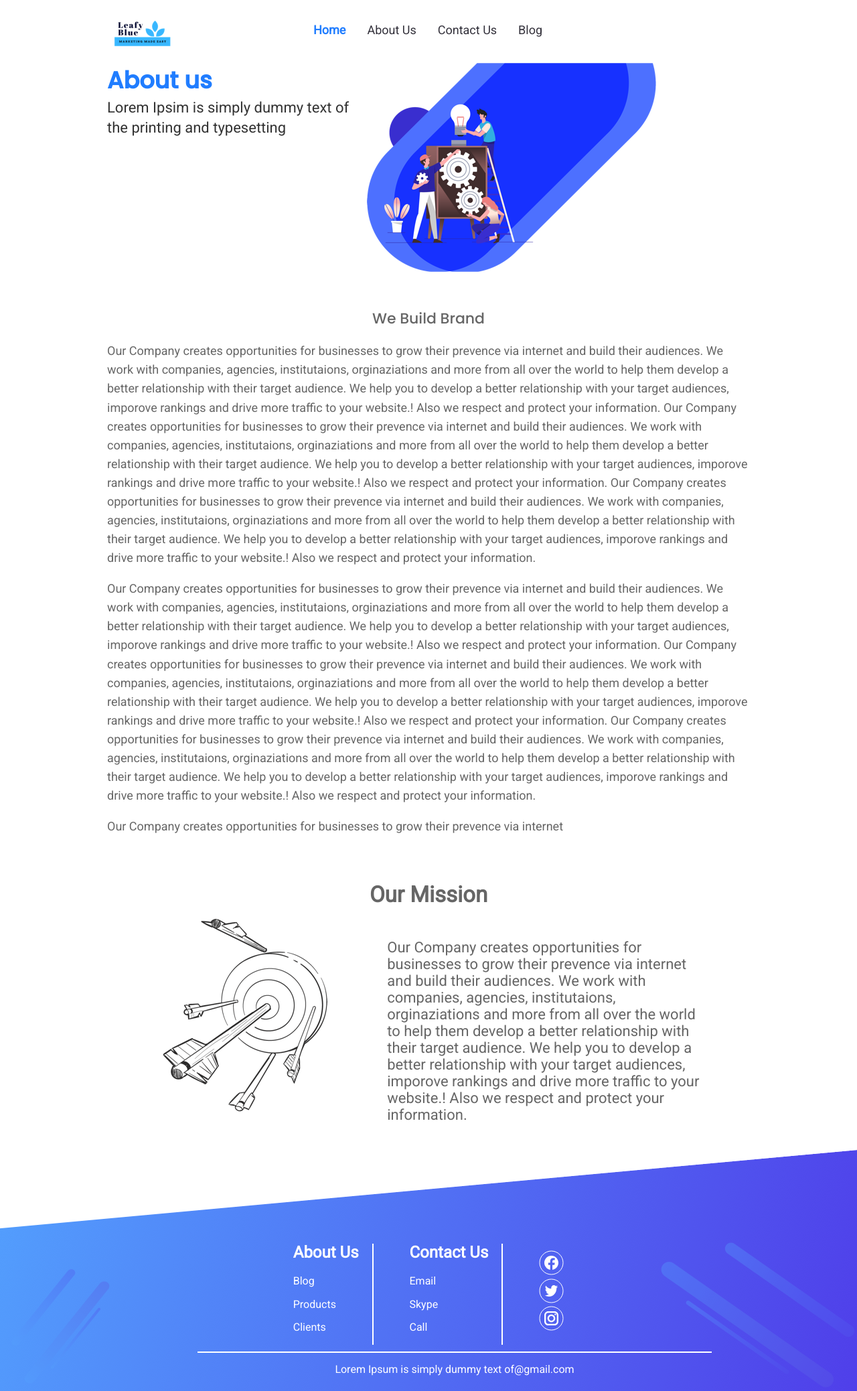
After one commit to ashishrainagit2/basic-webdesign, a PHP site: page /aboutus.html in a window 1280 px wide. The commit adds this page. Shown: the whole page at 67% size. Run offline with PHP 8.4, Linux system fonts and the light colour scheme.

Commit message:
make it better

```diff
--- /dev/null
+++ b/aboutus.html
@@ -0,0 +1,184 @@
+<!DOCTYPE html>
+<html lang="en">
+    <head>
+        <meta charset="UTF-8">
+        <meta name="viewport" content="width=device-width, initial-scale=1.0">
+        <meta http-equiv="X-UA-Compatible" content="ie=edge">
+        <title>Digital Marketing</title>
+        <link href="https://fonts.googleapis.com/css?family=Roboto&display=swap" rel="stylesheet">
+        <link href="https://fonts.googleapis.com/css?family=Poppins:400,500|Roboto&display=swap" rel="stylesheet">
+        <link rel="stylesheet" href="./css/normalize.css?01">
+        <link rel="stylesheet" href="./css/aboutus.css?02">
+    </head>
+    <body>
+        <div class="wrapper">
+                <div class="row">
+                    <div class="conatiner">
+                        <nav>
+                            <span class="logowrapper"> <a href="index.html"><img src="./images/Icon.png" alt="logo"></a> </span>
+                            <span class="navbar">
+                                <ul>
+                                    <li><a href="index.html" class="active">Home</a></li>
+                                    <li><a href="aboutus.html">About Us</a></li>
+                                    <li><a href="contactus.html">Contact Us</a></li>
+                                    <li><a href="blog.html">Blog</a></li>
+                                </ul>
+                            </span>
+                        </nav>
+                    </div>
+                </div>
+                <div class="row">
+                    <div class="conatiner">
+                        <div class="maincontent">
+                            <div class="mainheading">
+                                About us
+                            </div>
+                            <div class="maintext">
+                                Lorem Ipsim is simply dummy text of the printing and typesetting
+                            </div>
+                        </div>
+                        <div class="mainimage">
+                            <img src="./images/aboutus-banner.png" alt="aboutus-image">
+                        </div>
+                    </div>
+                </div>
+                <div class="row">
+                    <div class="conatiner">
+                        <div class="webuild">
+                            <h2>We Build Brand</h2>
+                            <p>Our Company creates opportunities for businesses to grow their prevence via internet
+                                    and build their audiences. We work with companies, agencies, institutaions, orginaziations and more from all over the world to help them develop a better relationship with their target audience. We help you to develop a better relationship with your target audiences, imporove rankings and drive more traffic to your website.! Also we respect and protect your information.
+
+                                    Our Company creates opportunities for businesses to grow their prevence via internet
+                                    and build their audiences. We work with companies, agencies, institutaions, orginaziations and more from all over the world to help them develop a better relationship with their target audience. We help you to develop a better relationship with your target audiences, imporove rankings and drive more traffic to your website.! Also we respect and protect your information.
+
+                                    Our Company creates opportunities for businesses to grow their prevence via internet
+                                    and build their audiences. We work with companies, agencies, institutaions, orginaziations and more from all over the world to help them develop a better relationship with their target audience. We help you to develop a better relationship with your target audiences, imporove rankings and drive more traffic to your website.! Also we respect and protect your information.
+                                </p>
+                                <p>
+                                        Our Company creates opportunities for businesses to grow their prevence via internet
+                                        and build their audiences. We work with companies, agencies, institutaions, orginaziations and more from all over the world to help them develop a better relationship with their target audience. We help you to develop a better relationship with your target audiences, imporove rankings and drive more traffic to your website.! Also we respect and protect your information.
+
+                                        Our Company creates opportunities for businesses to grow their prevence via internet
+                                        and build their audiences. We work with companies, agencies, institutaions, orginaziations and more from all over the world to help them develop a better relationship with their target audience. We help you to develop a better relationship with your target audiences, imporove rankings and drive more traffic to your website.! Also we respect and protect your information.
+
+                                        Our Company creates opportunities for businesses to grow their prevence via internet
+                                        and build their audiences. We work with companies, agencies, institutaions, orginaziations and more from all over the world to help them develop a better relationship with their target audience. We help you to develop a better relationship with your target audiences, imporove rankings and drive more traffic to your website.! Also we respect and protect your information.
+                                </p>
+                                <p>
+                                        Our Company creates opportunities for businesses to grow their prevence via internet
+                                </p>
+                        </div>
+                    </div>
+                </div>
+
+                <div class="row font-family: Poppins;
+                font-size: 22px;
+                font-weight: 500;
+                font-style: normal;
+                font-stretch: normal;
+                line-height: normal;
+                letter-spacing: normal;
+                color: #666666;">
+                    <div class="conatiner">
+                        <div class="ourmission">
+                            <h2>Our Mission</h2>
+                            <div>
+                                <div class="missionimagewrapper"><img src="./images/mission-image.png" alt=""></div>
+                                <div class="missiontextwrapper">
+                                        <span class="missiontext">Our Company creates opportunities for businesses to grow their prevence via internet
+                                                and build their audiences. We work with companies, agencies, institutaions, orginaziations and more from all over the world to help them develop a better relationship with their target audience. We help you to develop a better relationship with your target audiences, imporove rankings and drive more traffic to your website.! Also we respect and protect your information.
+                                        </span>
+                                </div>
+                            </div>
+
+
+                        </div>
+                    </div>
+                </div>
+
+                <div class="row footerimage">
+                    <div class="conatiner">
+                        <div class="footer">
+                            <div class="footercontent">
+                                <div class="footercol footercol1">
+                                    <h2>About Us</h2>
+                                    <p>Blog</p>
+                                    <p>Products</p>
+                                    <p>Clients</p>
+                                </div>
+                                <div class="footercol footercol2">
+                                    <h2>Contact Us</h2>
+                                    <p>Email</p>
+                                    <p>Skype</p>
+                                    <p>Call</p>
+                                </div>
+                                <div class="footercol footercol3">
+                                    <div class="fimage1">
+                                        <svg width="37px" height="37px" viewBox="0 0 37 37" version="1.1" xmlns="http://www.w3.org/2000/svg" xmlns:xlink="http://www.w3.org/1999/xlink">
+                                            <g id="Page-1" stroke="none" stroke-width="1" fill="none" fill-rule="evenodd">
+                                                <g id="Digital-Marketing-home-page" transform="translate(-806.000000, -2484.000000)">
+                                                    <g id="Group-12" transform="translate(0.000000, 2385.000000)">
+                                                        <g id="Group-11" transform="translate(200.000000, 100.000000)">
+                                                            <g id="Group-16" transform="translate(607.000000, 0.000000)">
+                                                                <circle id="Oval" stroke="#FFFFFF" cx="17.5" cy="17.5" r="17.5"></circle>
+                                                                <g id="icons8-facebook-(1)" transform="translate(7.000000, 7.000000)" fill="#FFFFFF" fill-rule="nonzero">
+                                                                    <path d="M10.5,0 C16.3145364,0 21,4.71539565 21,10.5670758 C21,15.869723 17.1482351,20.2267265 12.0996094,21 L12.0996094,13.7170762 L15.1552734,13.7170762 L15.6346431,10.592874 L12.0996094,10.592874 L12.0996094,8.88501135 C12.0996094,7.58658256 12.5199165,6.4341522 13.7274165,6.4341522 L15.6654054,6.4341522 L15.6654054,3.70724801 C15.3241554,3.66101705 14.6039827,3.56019645 13.2429202,3.56019645 C10.4000452,3.56019645 8.73376481,5.07128829 8.73376481,8.51351259 L8.73376481,10.592874 L5.8114014,10.592874 L5.8114014,13.7170762 L8.73376481,13.7170762 L8.73376481,20.9742005 C3.76725628,20.1313956 0,15.8113003 0,10.5670758 C0,4.71539565 4.68546409,0 10.5,0 Z" id="Shape"></path>
+                                                                </g>
+                                                            </g>
+                                                        </g>
+                                                    </g>
+                                                </g>
+                                            </g>
+                                        </svg>
+                                    </div>
+                                    <div class="fimage2">
+                                        <svg width="37px" height="37px" viewBox="0 0 37 37" version="1.1" xmlns="http://www.w3.org/2000/svg" xmlns:xlink="http://www.w3.org/1999/xlink">
+                                            <g id="Page-1" stroke="none" stroke-width="1" fill="none" fill-rule="evenodd">
+                                                <g id="Digital-Marketing-home-page" transform="translate(-806.000000, -2534.000000)">
+                                                    <g id="Group-12" transform="translate(0.000000, 2385.000000)">
+                                                        <g id="Group-11" transform="translate(200.000000, 100.000000)">
+                                                            <g id="Group-17" transform="translate(607.000000, 50.000000)">
+                                                                <circle id="Oval-Copy" stroke="#FFFFFF" cx="17.5" cy="17.5" r="17.5"></circle>
+                                                                <g id="twitter-circular-button" transform="translate(7.000000, 8.400000)" fill="#FFFFFF">
+                                                                    <path d="M18.2187647,5.48153072 C18.2187647,5.29786536 18.2154706,5.11586536 18.2072941,4.93553072 C18.9845882,4.3498 19.6587647,3.6168634 20.1922353,2.77799804 C19.4787647,3.1023268 18.7129412,3.31906144 17.9078235,3.41000196 C18.7292941,2.8987366 19.3592941,2.08140196 19.6571176,1.10026732 C18.888,1.57180196 18.0371176,1.90933464 17.1321765,2.08473268 C16.4072941,1.25080392 15.3731176,0.71973268 14.2292353,0.69986732 C12.0332353,0.66346732 10.2528824,2.53973268 10.2528824,4.89080392 C10.2528824,5.22500588 10.2872353,5.54933464 10.3559412,5.86200588 C7.04888235,5.6469366 4.11817647,3.90633856 2.15776471,1.28226732 C1.81576471,1.911 1.61941176,2.64560196 1.61941176,3.43319804 C1.61941176,4.9223268 2.32141176,6.24593072 3.38829412,7.02686536 C2.73541176,6.9971268 2.12341176,6.7969268 1.58670588,6.46926732 C1.58670588,6.48746732 1.58670588,6.50566732 1.58670588,6.52386732 C1.58670588,8.60532876 2.958,10.349198 4.77758824,10.7562 C4.44376471,10.8521366 4.09194118,10.9018 3.73029412,10.9001941 C3.47341176,10.8985288 3.22464706,10.8703961 2.98247059,10.817402 C3.48811765,12.5232654 4.95758824,13.7691327 6.697,13.8104693 C5.33552941,14.9520732 3.62064706,15.6337405 1.75847059,15.6288039 C1.43770588,15.6288039 1.12029412,15.6073327 0.809352941,15.567602 C2.57011765,16.7886673 4.65970588,17.5000732 6.90641176,17.5000732 C14.2194118,17.501798 18.2187647,11.0656 18.2187647,5.48153072 Z" id="Path"></path>
+                                                                </g>
+                                                            </g>
+                                                        </g>
+                                                    </g>
+                                                </g>
+                                            </g>
+                                        </svg>
+                                    </div>
+                                    <div class="fimage3">
+                                        <?xml version="1.0" encoding="UTF-8"?>
+                                        <svg width="37px" height="37px" viewBox="0 0 37 37" version="1.1" xmlns="http://www.w3.org/2000/svg" xmlns:xlink="http://www.w3.org/1999/xlink">
+                                            <g id="Page-1" stroke="none" stroke-width="1" fill="none" fill-rule="evenodd">
+                                                <g id="Digital-Marketing-home-page" transform="translate(-806.000000, -2584.000000)">
+                                                    <g id="Group-12" transform="translate(0.000000, 2385.000000)">
+                                                        <g id="Group-11" transform="translate(200.000000, 100.000000)">
+                                                            <g id="Group-18" transform="translate(607.000000, 100.000000)">
+                                                                <circle id="Oval-Copy-2" stroke="#FFFFFF" cx="17.5" cy="17.5" r="17.5"></circle>
+                                                                <g id="Insta" transform="translate(7.000000, 7.000000)" fill="#FFFFFF" fill-rule="nonzero">
+                                                                    <g id="icons8-instagram">
+                                                                        <path d="M5.83333333,0 C2.61683333,0 0,2.61683333 0,5.83333333 L0,15.1666667 C0,18.3831667 2.61683333,21 5.83333333,21 L15.1666667,21 C18.3831667,21 21,18.3831667 21,15.1666667 L21,5.83333333 C21,2.61683333 18.3831667,0 15.1666667,0 L5.83333333,0 Z M5.83333333,2.33333333 L15.1666667,2.33333333 C17.0963333,2.33333333 18.6666667,3.90366667 18.6666667,5.83333333 L18.6666667,15.1666667 C18.6666667,17.0963333 17.0963333,18.6666667 15.1666667,18.6666667 L5.83333333,18.6666667 C3.90366667,18.6666667 2.33333333,17.0963333 2.33333333,15.1666667 L2.33333333,5.83333333 C2.33333333,3.90366667 3.90366667,2.33333333 5.83333333,2.33333333 Z M16.3333333,3.5 C15.6890011,3.5 15.1666667,4.02233446 15.1666667,4.66666667 C15.1666667,5.31099887 15.6890011,5.83333333 16.3333333,5.83333333 C16.9776655,5.83333333 17.5,5.31099887 17.5,4.66666667 C17.5,4.02233446 16.9776655,3.5 16.3333333,3.5 Z M10.5,4.66666667 C7.2835,4.66666667 4.66666667,7.2835 4.66666667,10.5 C4.66666667,13.7165 7.2835,16.3333333 10.5,16.3333333 C13.7165,16.3333333 16.3333333,13.7165 16.3333333,10.5 C16.3333333,7.2835 13.7165,4.66666667 10.5,4.66666667 Z M10.5,7 C12.4296667,7 14,8.57033333 14,10.5 C14,12.4296667 12.4296667,14 10.5,14 C8.57033333,14 7,12.4296667 7,10.5 C7,8.57033333 8.57033333,7 10.5,7 Z" id="Shape"></path>
+                                                                    </g>
+                                                                </g>
+                                                            </g>
+                                                        </g>
+                                                    </g>
+                                                </g>
+                                            </g>
+                                        </svg>
+                                    </div>
+                                </div>
+                                <div class="copyright">
+                                    <p>Lorem Ipsum is simply dummy text of@gmail.com</p>
+                                </div>
+                            </div>
+                        </div>
+                    </div>
+                </div>
+        </div>
+    </body>
+</html>
--- /dev/null
+++ b/css/aboutus.css
@@ -0,0 +1,203 @@
+* {
+    box-sizing: border-box;
+    font-family: 'Roboto', sans-serif;
+    }
+    .wrapper {
+    background-color: #ffffff;
+    }
+    .conatiner {
+    width:75%;
+    margin: 20px auto;
+    position: relative;
+    }
+    .logowrapper {
+    display: inline-block;
+    width:30%;
+    box-sizing: border-box;
+    padding: 0px 10px;
+    }
+    .navbar {
+    display:inline-block;
+    width: 69%;
+    box-sizing: border-box;
+    }
+    .navbar ul {
+    list-style-type: none;
+    margin: 0;
+    padding: 0;
+    overflow: hidden;
+    }
+    .navbar ul li {
+    float: left;
+    }
+    .navbar ul li a {
+    display: block;
+    color: white;
+    text-align: center;
+    padding: 14px 16px;
+    text-decoration: none;
+    font-size: 18px;
+    font-weight: normal;
+    font-style: normal;
+    font-stretch: normal;
+    line-height: normal;
+    letter-spacing: normal;
+    color: #33313b;
+    }
+    .navbar ul li a.active {
+    color: #207dff;
+    font-weight: bold;
+    }
+    .navbar ul li a:hover {
+    }
+
+    .maincontent {
+        display: inline-block;
+        vertical-align: top;
+        width:40%;
+    }
+
+    .mainheading {
+        font-family: Poppins;
+        font-size: 35px;
+        font-weight: bold;
+        font-style: normal;
+        font-stretch: normal;
+        line-height: normal;
+        letter-spacing: normal;
+        color: #207dff;
+    }
+
+    .maintext {
+        font-family: Roboto;
+        font-size: 22px;
+        font-weight: normal;
+        font-style: normal;
+        font-stretch: normal;
+        line-height: 1.36;
+        letter-spacing: normal;
+        color: #333333;
+    }
+
+    .mainimage {
+        display: inline-block;
+    }
+
+    .row {
+        background: #ffffff;
+    }
+
+    .webuild {
+        font-family: Poppins;
+        font-size: 22px;
+        font-weight: 500;
+        font-style: normal;
+        font-stretch: normal;
+        line-height: normal;
+        letter-spacing: normal;
+        color: #666666;
+        padding-top: 10px;
+    }
+
+    .webuild h2 {
+        text-align: center;
+        font-family: Poppins;
+  font-size: 22px;
+  font-weight: 500;
+  font-style: normal;
+  font-stretch: normal;
+  line-height: normal;
+  letter-spacing: normal;
+  color: #666666;
+    }
+
+    .webuild p {
+        font-family: Roboto;
+  font-size: 18px;
+  font-weight: normal;
+  font-style: normal;
+  font-stretch: normal;
+  line-height: 1.56;
+  letter-spacing: normal;
+  color: #666666;
+    }
+
+    .missionrow {
+        background: #f8f8f8;
+    }
+
+    .ourmission {
+        font-family: Poppins;
+        font-size: 22px;
+        font-weight: 500;
+        font-style: normal;
+        font-stretch: normal;
+        line-height: normal;
+        letter-spacing: normal;
+        color: #666666;
+        padding: 20px 0px;
+    }
+
+    .ourmission h2 {
+        text-align: center;
+    }
+
+    .ourmission p {
+        font-family: Roboto;
+  font-size: 18px;
+  font-weight: normal;
+  font-style: normal;
+  font-stretch: normal;
+  line-height: 1.56;
+  letter-spacing: normal;
+  color: #666666;
+    }
+
+.missionimagewrapper {
+    width: 43%;
+    display: inline-block;
+    vertical-align: top;
+    text-align: center;
+    margin-top: -10px;
+}
+
+.missiontextwrapper {
+    display: inline-block;
+    width: 50%;
+    padding-top: 20px;
+}
+
+    .footerimage{
+    background-image: url("../images/Background-image-footer.png");
+    text-align: center;
+    height: 360px;
+    background-repeat: no-repeat;
+    width: 100%;
+    background-size: 100%;
+    }
+    .footercontent {
+    vertical-align: middle;
+    position: relative;
+    top: 140px;
+    color: #ffffff;
+    text-align: center;
+    }
+    .footercol {
+    display: inline-block;
+    text-align: start;
+    padding: 0px 20px;
+    margin:0px  15px;
+    border-right: 2px solid white;
+    margin-bottom: 10px;
+    }
+    .footercol h2 {
+    margin-top: 0px;
+    }
+    .footercol3 {
+    border: 0px solid  grey;
+    }
+    .copyright {
+    width: 80%;
+    border-top: 2px solid white;
+    margin: 0px 135px;
+    }
```
Also changed, not shown: css/index.css (+8 -21 lines), index.html (+7 -21 lines), images/aboutus-banner.png (added), images/mission-image.png (added).
